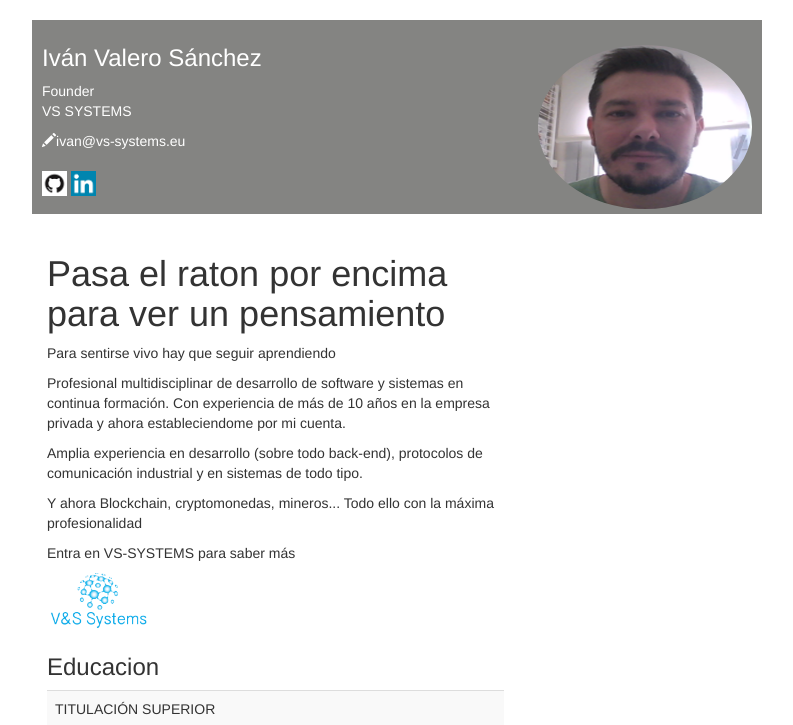
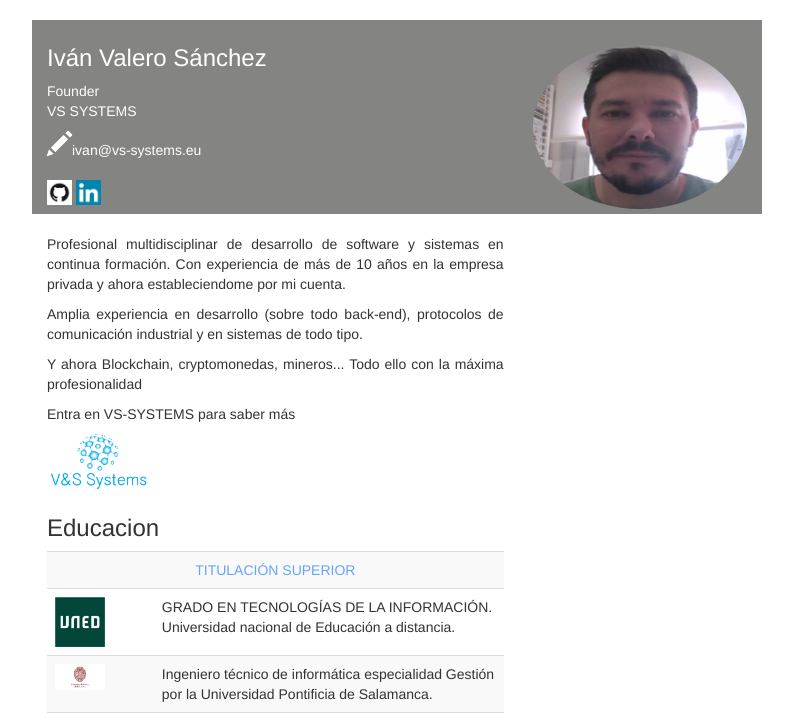
Before and after one commit to ivs1980project/ivs1980project.github.io, a plain HTML site: page index.html in a window 1280 px wide. Shown: the top 725 px of the page, without its empty margins (243-1036 px from the left). Drawn offline with nearby package versions, Linux system fonts and the light colour scheme.

Commit message:
Cambios de estilo 2

```diff
--- a/css/style.css
+++ b/css/style.css
@@ -82,11 +82,6 @@
   display: none
 }
 
-body {
-  padding-top: 20px;
-  padding-bottom: 20px;
-}
-
 .navbar {
   margin-bottom: 20px;
 }
@@ -107,7 +102,7 @@
 .img-circle{
   width: 214px;
   height: 164px;
-
+}
 
 .float-right {
   float: right;
@@ -153,10 +148,9 @@
     display: block;
 }
 
-.table-striped .tr-ivs-header{
+.tr-ivs-header{
   color:#66a3ff;
   text-align: center;
-
 }
 
 .table-striped tr:hover {
--- a/index.html
+++ b/index.html
@@ -7,9 +7,9 @@
     <meta name="author" content="Ivan Valero Sanchez">
 
     <title>Ivan Valero Sánchez</title>
+    <link href="css/style.css" rel="stylesheet">
 
     <link href="css/bootstrap.min.css" rel="stylesheet">
-    <link href="css/style.css" rel="stylesheet">
   </head>
 
   <body>
@@ -33,9 +33,6 @@
       <div class='row'>
         <div class='col-sm-8'>
           <br>
-          <div class="dropdown"><h1>Pasa el raton por encima para ver un pensamiento</h1>
-          	<div class="dropdown-content"><p>Para sentirse vivo hay que seguir aprendiendo</p></div>
-          </div>
           <p class="justif">Profesional multidisciplinar de desarrollo de software y sistemas en continua formación. Con experiencia de más de 10 años en la empresa privada y ahora estableciendome por mi cuenta.</p>
 
           <p class="justif">Amplia experiencia en desarrollo (sobre todo back-end), protocolos de comunicación industrial y en sistemas de todo tipo.</p>
@@ -46,7 +43,7 @@
 
           <h3>Educacion</h3>
 	          <table class='table table-striped'>
-          	<tr class='tr-ivs-header'><td colspan="2">TITULACIÓN SUPERIOR</tr></thead>
+	          	<tr class='tr-ivs-header'><td colspan="2">TITULACIÓN SUPERIOR</tr>
 	            <tr><td><a href="http://portal.uned.es/" target="blank"><img src="img/logouned.jpg" title="Grado en tecnologías de la informacion por la UNED" alt="logo uned" width=50></a></td><td>GRADO EN TECNOLOGÍAS DE LA INFORMACIÓN. Universidad nacional de Educación a distancia</a>.</td></tr>
 	            <tr><td><a href="http://www.upsam.com/" target="blank"><img src="img/logoupsam.png" title="Ingeniero técnico en informatica especialidad gestión por la Universidad Pontificia de Salamanca" alt="logo Upsam" width=50></a></td><td>Ingeniero técnico de informática especialidad Gestión por la Universidad Pontificia de Salamanca</a>.</td></tr>
 
@@ -62,12 +59,11 @@
 	            <tr class='tr-ivs-header'><td colspan="2">OTROS</tr></thead>
 	            <tr><td><a href="https://www.freecodecamp.org/" target="blank"><img src="img/logofreecodecamp.png" title="Free code camp developer program" alt="logo free code camp" width=50></a></td><td>Free Code Camp</a>.</td></tr>
 	          </table>
-        </div>
-      </div>
-
            	<footer class="footer">
         		<p>&copy; Iván Valero Sánchez - 2018</p>
       		</footer>
+     </div>
+
 
     </div>
   </body>
```
Lines whose indentation alone changed are shown as unchanged.
